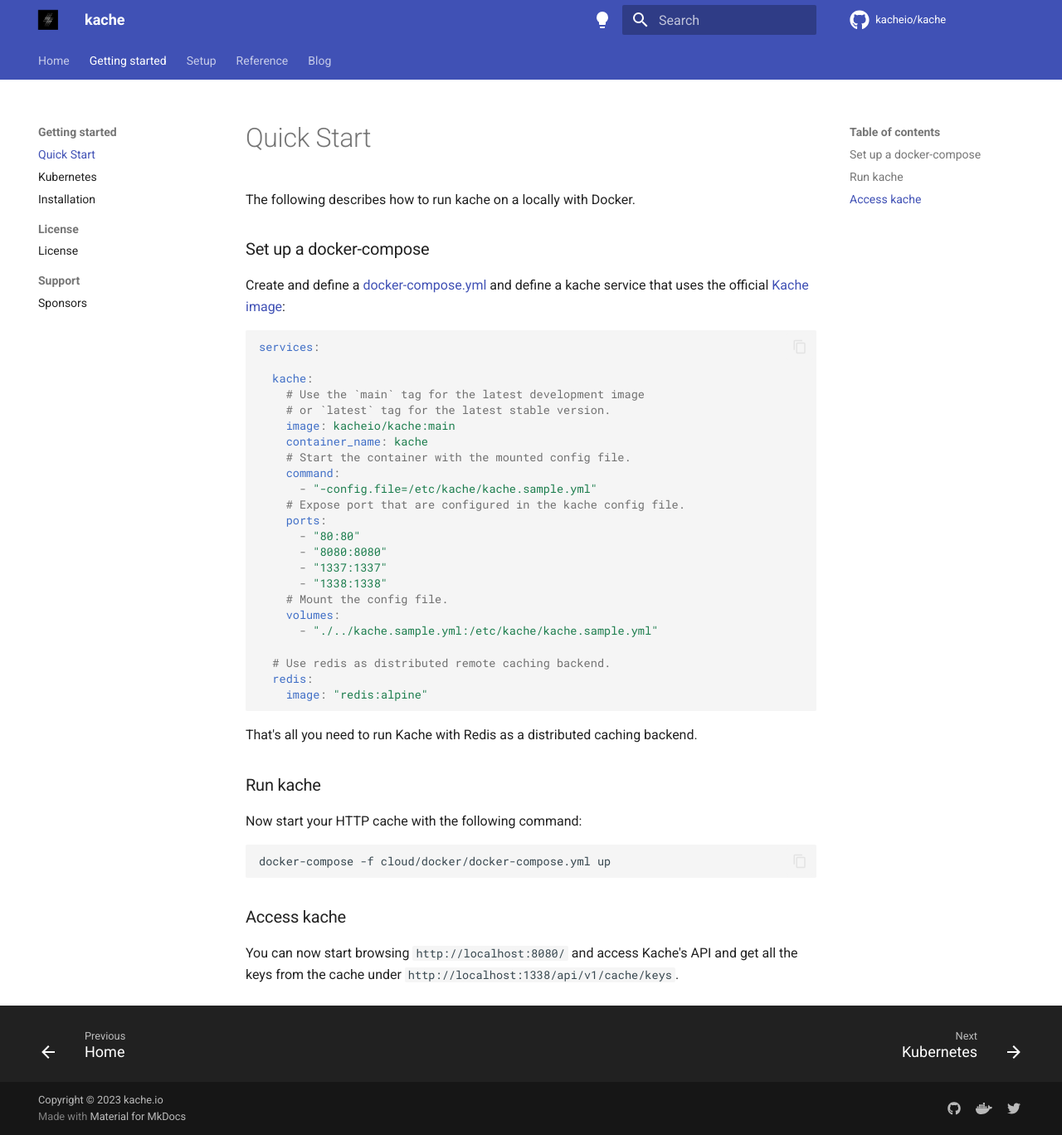
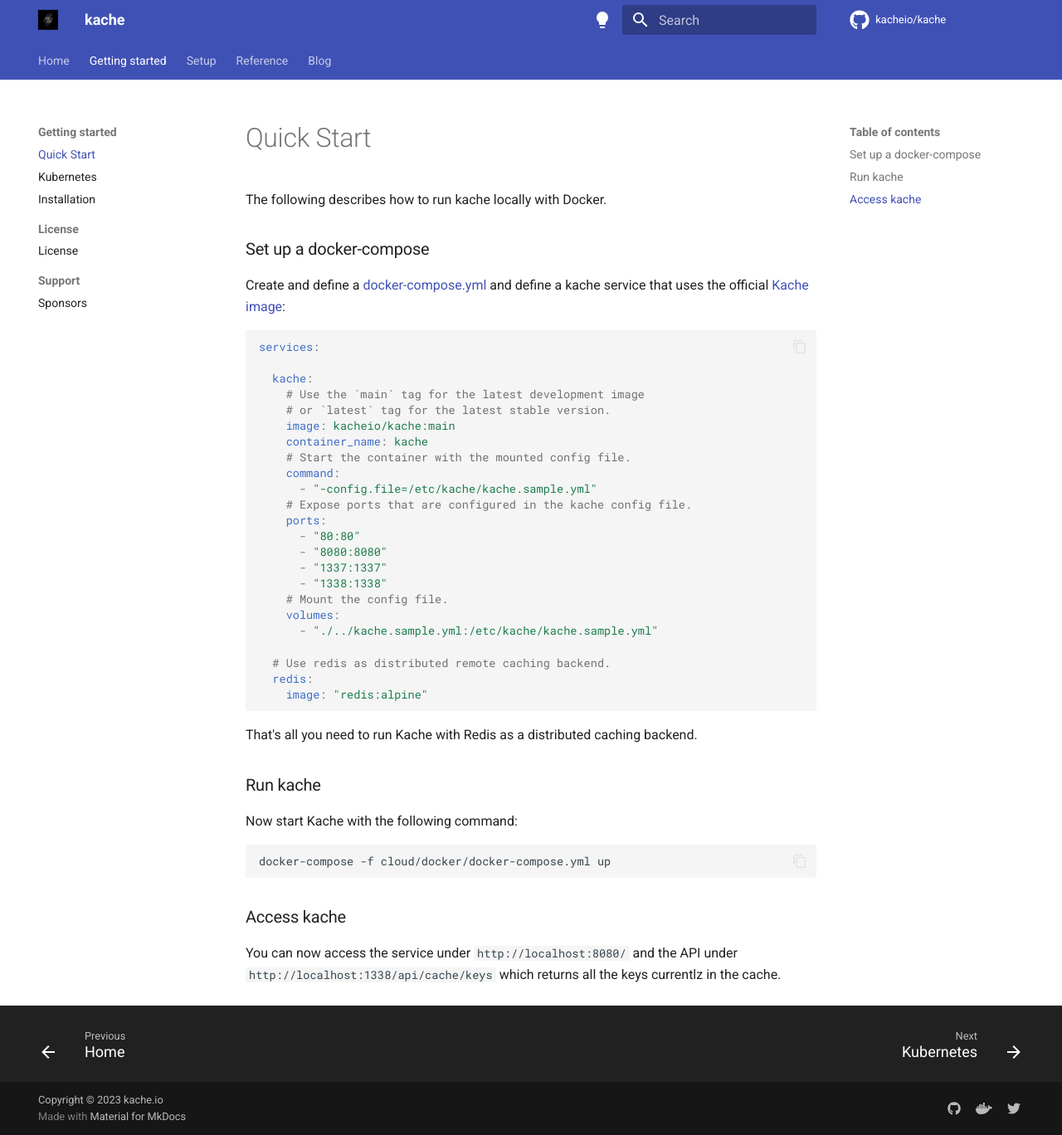
Before and after one commit to kacheio/docs, an MkDocs documentation site: the page built from docs/intro/quick-start.md, in a window 1280 px wide and 1368 px high. Shown: the whole window at 83% size. Built offline with MkDocs 1.6.1 and Material for MkDocs 9.7.7, drawn with Linux system fonts in a browser that asks for light colours; comment, search, counter and statistics services are not loaded.

Commit message:
Update docker quick start

````diff
--- a/docs/intro/quick-start.md
+++ b/docs/intro/quick-start.md
@@ -1,6 +1,6 @@
 # Quick Start
 
-The following describes how to run kache on a locally with Docker.
+The following describes how to run kache locally with Docker.
 
 ### Set up a docker-compose
 
@@ -17,7 +17,7 @@
     # Start the container with the mounted config file.
     command:
       - "-config.file=/etc/kache/kache.sample.yml"
-    # Expose port that are configured in the kache config file.
+    # Expose ports that are configured in the kache config file.
     ports:
       - "80:80"
       - "8080:8080"
@@ -38,11 +38,11 @@
 
 ### Run kache
 
-Now start your HTTP cache with the following command:
+Now start Kache with the following command:
 
 ```
 docker-compose -f cloud/docker/docker-compose.yml up
 ```
 
 ### Access kache
-You can now start browsing `http://localhost:8080/` and access Kache's API and get all the keys from the cache under `http://localhost:1338/api/v1/cache/keys`.
+You can now access the service under `http://localhost:8080/` and the API under `http://localhost:1338/api/cache/keys` which returns all the keys currentlz in the cache.
````
